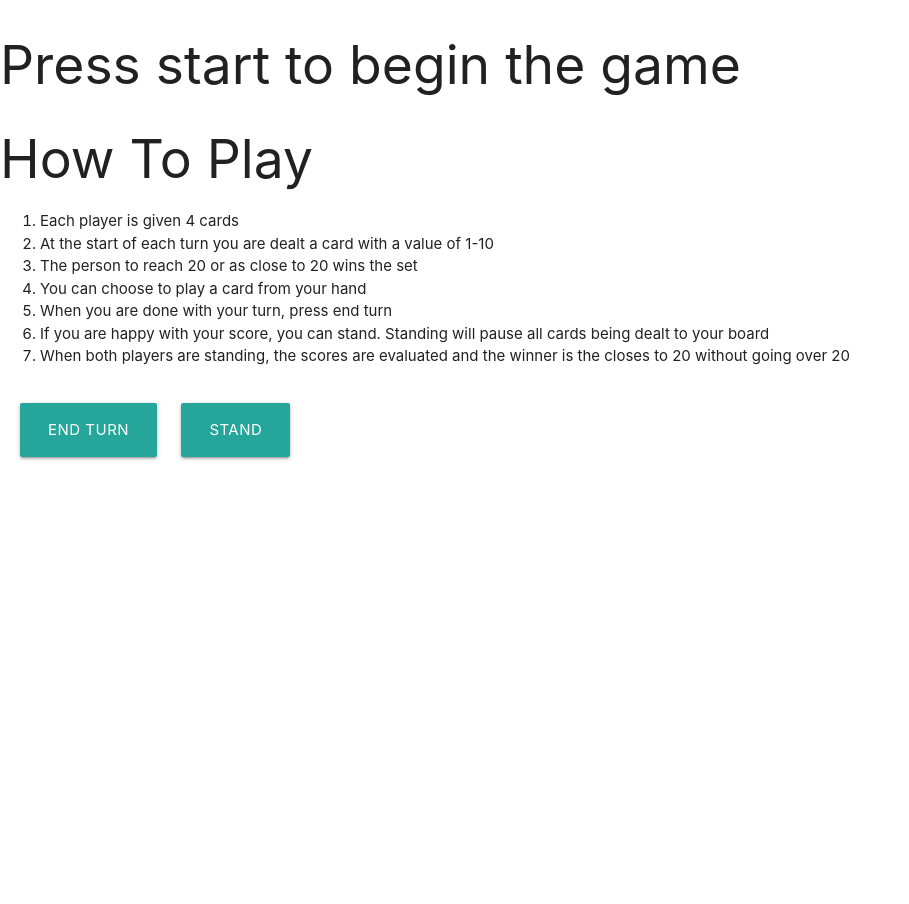
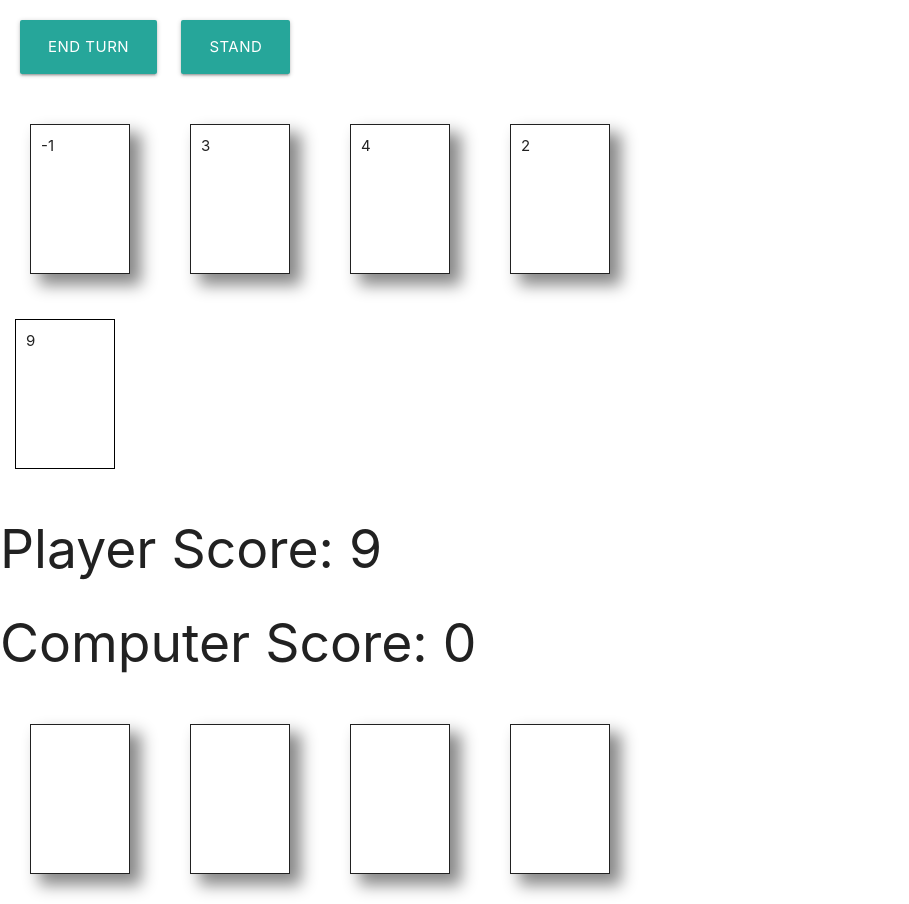
Before and after one commit to WalkerLauryGit/pazaak, a plain HTML site: page index.html in a window 1280 px wide. Both pictures are taken after a click on the button "START". Shown: the whole page, without its empty margins (0-909 px from the left). Before the commit the page ends 800 px from the top, so only its background shows below. Drawn offline with nearby package versions, Linux system fonts and the light colour scheme.

Commit message:
Added some notes on next steps

```diff
--- a/app.js
+++ b/app.js
@@ -24,7 +24,8 @@ const player1 = {
 
 const player2 = {
   isStanding: false,
-  score: 0
+  score: 0,
+  hand: [,,,,]
 }
 
 const sharedDeck = [];
@@ -44,10 +45,23 @@ const sharedDeck = [];
  *
  */
 
+ /**
+  * Things to do:
+  * populate player 2 hand
+  *
+  *
+  */
+
 function computerTurn(){
+
   dealSharedcard('player-two')
 
-  // if(player2.score >)
+  if(player2.score < player1.score && player1.isStanding){
+    //loop through the cards in hand to see what gets closer
+    for(let i = 0; i < player2.hand.length; i++){
+
+    }
+  }
 
   endTurn();
 }
@@ -60,6 +74,8 @@ for(let j = 0; j < 4; j++){
   sharedDeck.push(i);
     }
   }
+  document.getElementById('boardPlay').removeAttribute('class', 'hidden')
+
 }
 
 init();
@@ -105,7 +121,7 @@ function dealSharedcard(player){
 function loadHand(){
 
   document.getElementById('start').remove();
-
+  document.getElementById('construction').classList.add('hidden');
   shuffle(sharedDeck);
 
 
@@ -193,6 +209,7 @@ function updateScore(value){
 function endTurn(){
   if(isUserTurn){
     isUserTurn = false;
+
     document.getElementsByName('button').disabled = true;
     setTimeout(()=>{
 
--- a/index.html
+++ b/index.html
@@ -63,7 +63,7 @@
 
 <body>
 
-  <div class="instruction">
+  <div class="instruction" id="construction">
     <h2>Press start to begin the game</h2>
     <h2>How To Play</h2>
 
@@ -80,9 +80,9 @@
   </div>
 
   <button class="waves-effect waves-light btn-large" onclick="loadHand()" id="start">Start</button>
-  <button class="waves-effect waves-light btn-large button-margin" onclick="endTurn()" id="endTurn">End Turn</button>
+  <button id="endTurn" class="waves-effect waves-light btn-large button-margin" onclick="endTurn()" id="endTurn">End Turn</button>
   <button  class="waves-effect waves-light btn-large" onclick="checkWinner()">Stand</button>
-  <div class="play-area hidden">
+  <div class="play-area hidden" id="boardPlay">
   <div id="hand1" class="hand">
    <!-- The hand is automatically generated -->
   </div>
```
